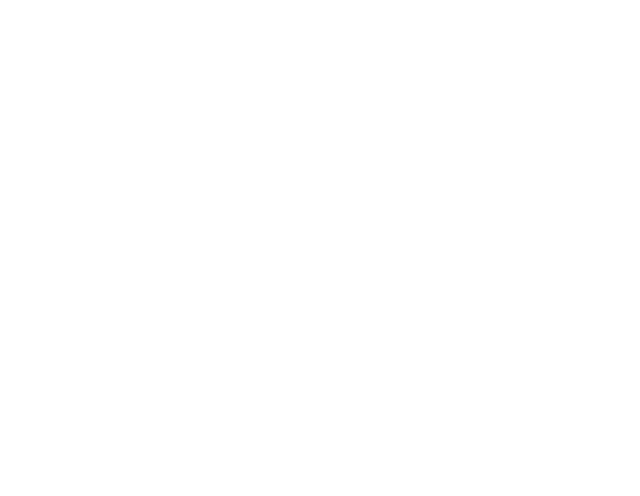
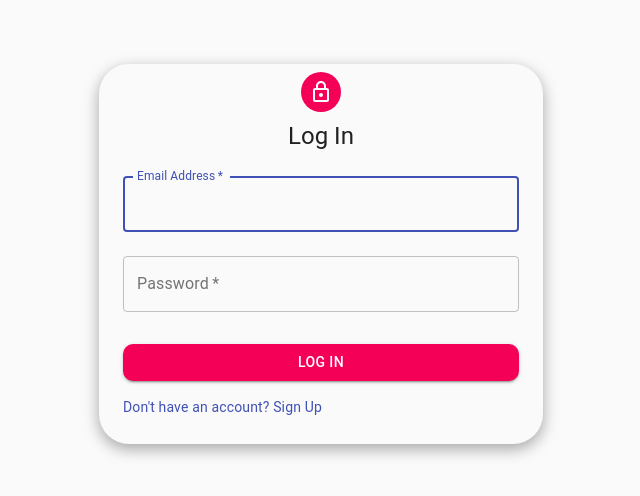
Before and after one commit to Bhargavi952/Quizzy_App, a React (Create React App) app in the folder Front-end/: page /login in a window 1280 px wide. Shown: the top 496 px of the page, without its empty margins (319-959 px from the left). Built offline with nearby package versions, Linux system fonts and the light colour scheme.

Commit message:
Login  page added

```diff
--- /dev/null
+++ b/Front-end/src/Components/LoginPage/Login.jsx
@@ -0,0 +1,99 @@
+import React from 'react';
+import Avatar from '@material-ui/core/Avatar';
+import Button from '@material-ui/core/Button';
+import CssBaseline from '@material-ui/core/CssBaseline';
+import TextField from '@material-ui/core/TextField';
+import Link from '@material-ui/core/Link';
+import Grid from '@material-ui/core/Grid';
+import LockOutlinedIcon from '@material-ui/icons/LockOutlined';
+import Typography from '@material-ui/core/Typography';
+import { makeStyles } from '@material-ui/core/styles';
+import Container from '@material-ui/core/Container';
+
+
+const useStyles = makeStyles((theme) => ({
+    root:{
+        boxShadow: "rgba(10, 10, 10, 0.35) 0px 5px 15px",
+        borderRadius: "30px",
+        minHeight:"380px",
+        // backgroundImage: "linear-gradient(270deg, #43264e 0, #da234a 72%)"
+    },
+  paper: {
+    marginTop: theme.spacing(8),
+    display: 'flex',
+    flexDirection: 'column',
+    alignItems: 'center',
+  },
+  avatar: {
+    margin: theme.spacing(1),
+    backgroundColor: theme.palette.secondary.main,
+  },
+  form: {
+    width: '100%',
+    marginTop: theme.spacing(1),
+  },
+  submit: {
+    margin: theme.spacing(3, 0, 2),
+    borderRadius: "10px",
+    // backgroundImage: "linear-gradient(270deg, #43264e 0, #da234a 72%)"
+  },
+}));
+
+export default function Login() {
+  const classes = useStyles();
+
+  return (
+    <Container className={classes.root} component="main" maxWidth="xs">
+      <CssBaseline />
+      <div className={classes.paper}>
+        <Avatar className={classes.avatar}>
+          <LockOutlinedIcon />
+        </Avatar>
+        <Typography component="h1" variant="h5">
+          Log In
+        </Typography>
+        <form className={classes.form} noValidate>
+          <TextField
+            variant="outlined"
+            margin="normal"
+            required
+            fullWidth
+            id="email"
+            label="Email Address"
+            name="email"
+            autoComplete="email"
+            autoFocus
+          />
+          <TextField
+            variant="outlined"
+            margin="normal"
+            required
+            fullWidth
+            name="password"
+            label="Password"
+            type="password"
+            id="password"
+            autoComplete="current-password"
+          />
+          <Button
+            type="submit"
+            fullWidth
+            variant="contained"
+            className={classes.submit}
+            color="secondary"
+          >
+            Log In
+          </Button>
+          <Grid container>
+            <Grid item >
+              <Link href="#" variant="body2">
+                {"Don't have an account? Sign Up"}
+              </Link>
+            </Grid>
+          </Grid>
+        </form>
+      </div>
+
+    </Container>
+  );
+}
--- a/Front-end/src/Routes/Routes.jsx
+++ b/Front-end/src/Routes/Routes.jsx
@@ -1,6 +1,7 @@
 import React from "react";
 import { Switch, Route } from "react-router-dom";
 import Register from "../Components/RegisterPage/Register";
+import Login from "../Components/LoginPage/Login";
 
 const Routes = () => {
   return (
@@ -9,6 +10,9 @@
         <Route exact path="/">
           <Register />
         </Route>
+        <Route exact path="/login">
+          <Login/>
+        </Route>
       </Switch>
     </>
   );
```
